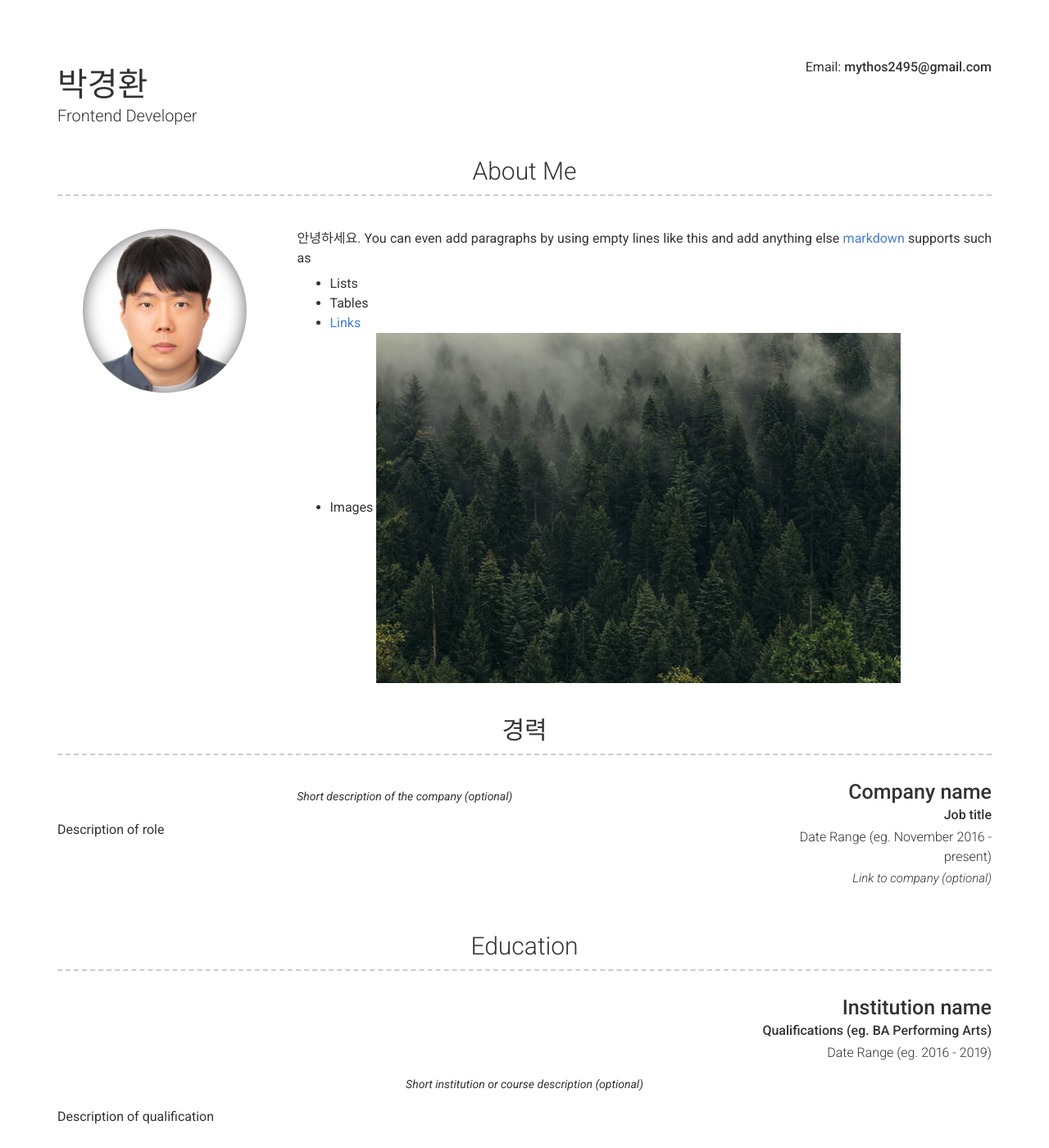
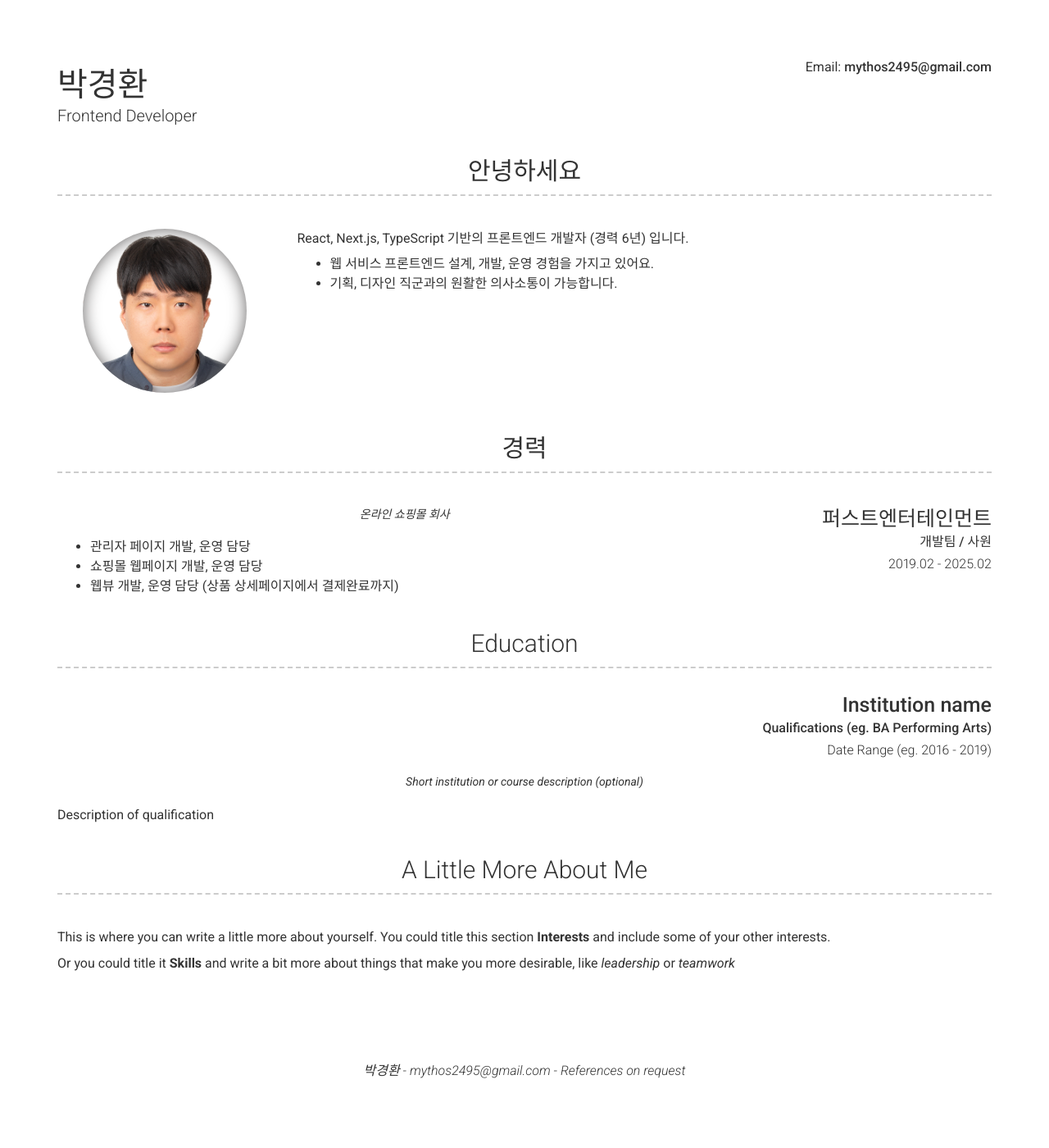
Before and after one commit to mnias/mnias.github.io, a Jekyll site: the page built from index.md, in a window 1280 px wide and 1400 px high. Shown: the whole window at 82% size. Built offline with Jekyll 4.4.1, drawn with Linux system fonts in a browser that asks for light colours; nearby versions of some CDN libraries.

Commit message:
이력서 경력 부분 추가

```diff
--- a/_config.yml
+++ b/_config.yml
@@ -49,15 +49,12 @@
 # google_analytics: "UA-00000000-0"
 
 # About Section
-# about_title: About Me (Use this to override about section title)
+about_title: 안녕하세요
 about_profile_image: images/me.jpg # Directory of profile image (eg. images/profile.jpg)
 about_content: | # this will include new lines to allow paragraphs
-  안녕하세요.
-  You can even add paragraphs by using empty lines like this and add anything else [markdown](https://www.markdownguide.org/getting-started#what-is-markdown) supports such as
-    - Lists
-    - Tables
-    - <a href="google.com">Links</a>
-    - Images ![alt text](/images/landscape-trees.jpg "Trees")
+  React, Next.js, TypeScript 기반의 프론트엔드 개발자 (경력 6년) 입니다.
+    - 웹 서비스 프론트엔드 설계, 개발, 운영 경험을 가지고 있어요.
+    - 기획, 디자인 직군과의 원활한 의사소통이 가능합니다.
 
 content:
   # - title: Projects # Title for the section
@@ -84,14 +81,16 @@
     layout: list
     content:
       - layout: right
-        title: Company name
-        sub_title: Job title
-        caption: Date Range (eg. November 2016 - present)
-        link: Link to company (optional)
+        title: 퍼스트엔터테인먼트
+        sub_title: 개발팀 / 사원
+        caption: 2019.02 - 2025.02
+        # link: Link to company (optional)
         quote: >
-          Short description of the company (optional)
+          온라인 쇼핑몰 회사
         description: | # this will include new lines to allow paragraphs
-          Description of role
+          - 관리자 페이지 개발, 운영 담당
+          - 쇼핑몰 웹페이지 개발, 운영 담당
+          - 웹뷰 개발, 운영 담당 (상품 상세페이지에서 결제완료까지)
   - title: Education
     layout: list
     content:
```
